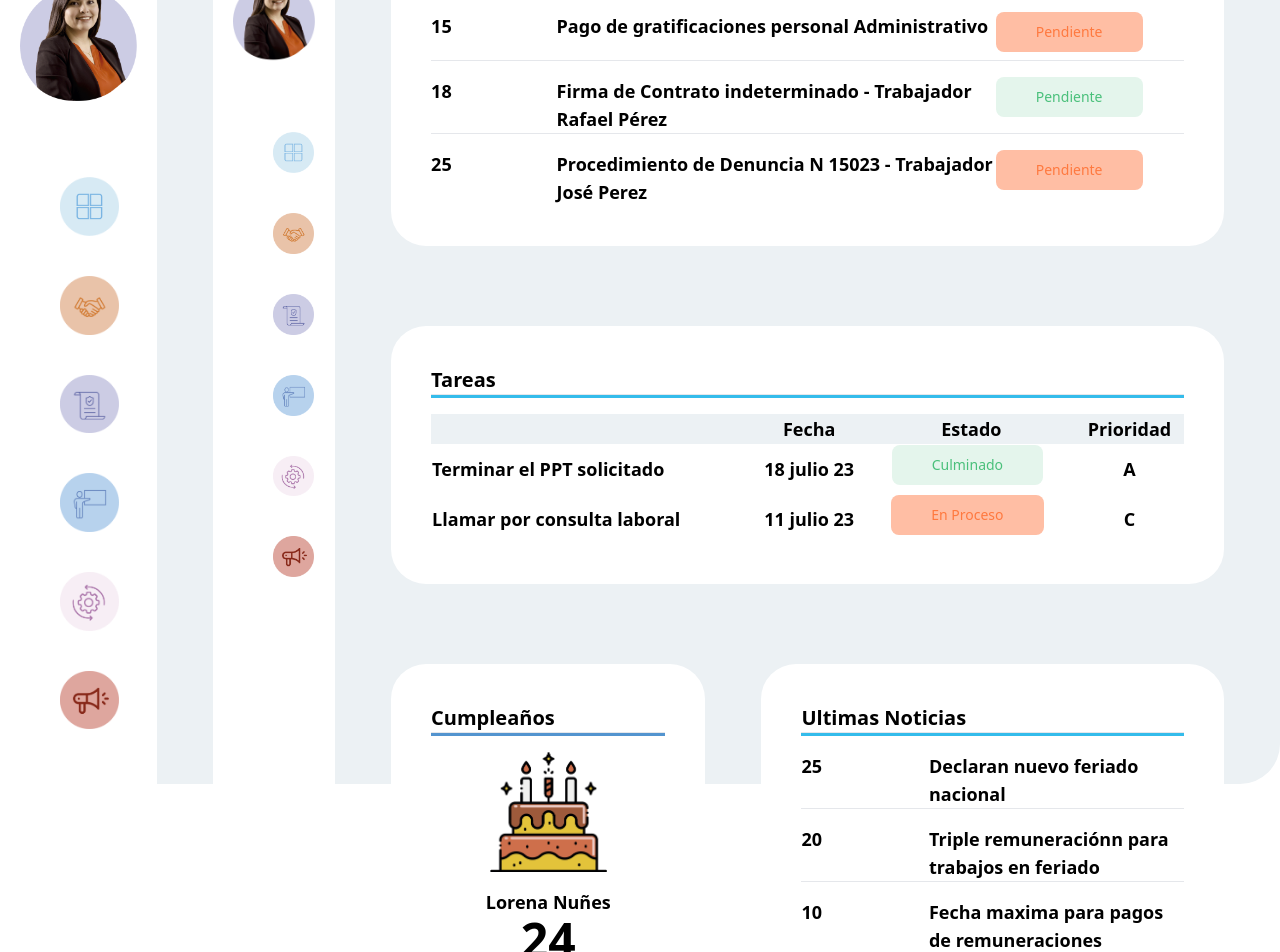
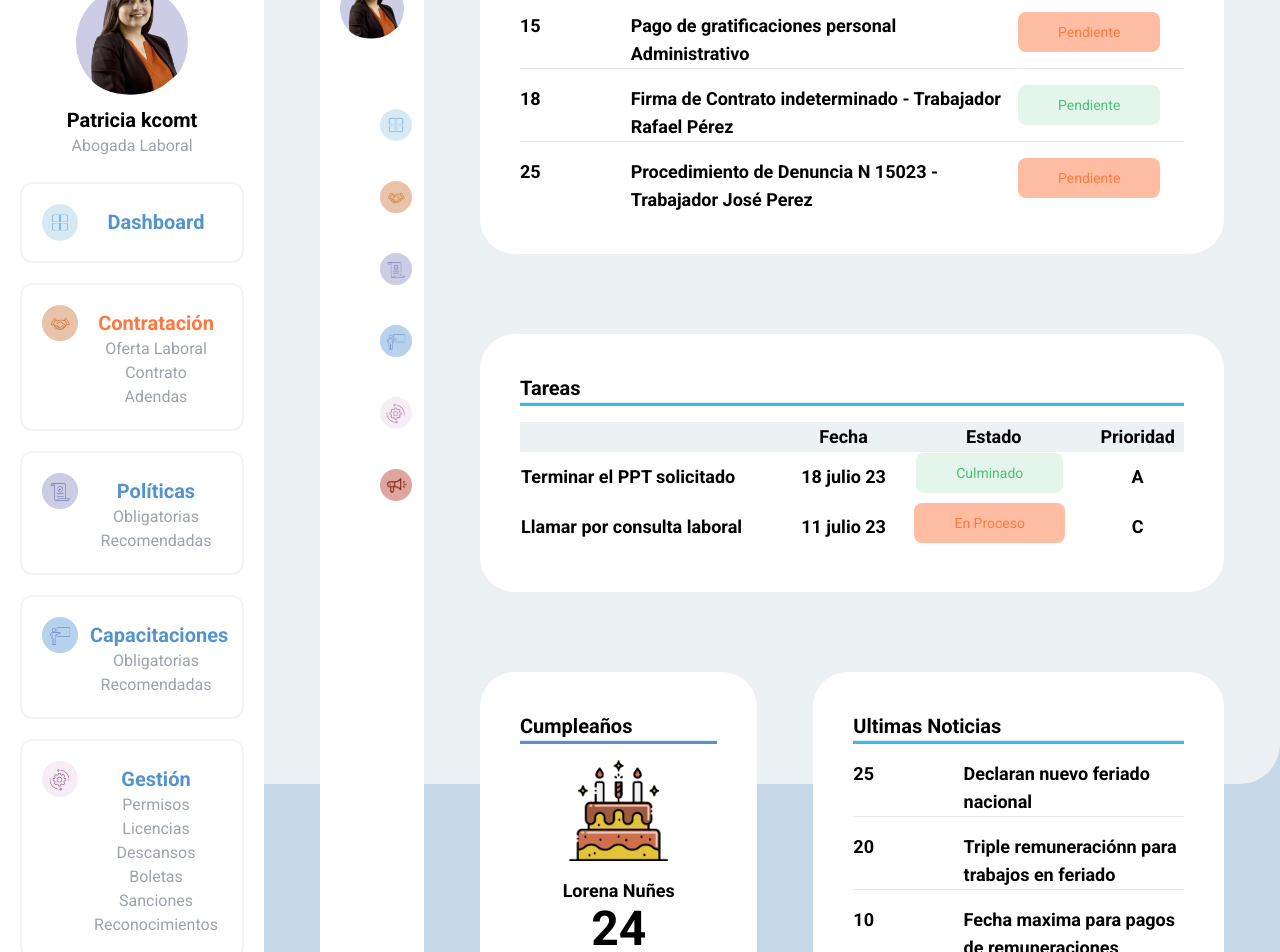
Before and after one commit to smartdesarrollador/front_digital, an Angular app: page /test/maqueta in a window 1280 px wide. Shown: the part 300-1252 px from the top of the page. Built offline with nearby package versions, Linux system fonts and the light colour scheme.

Commit message:
Sidebar maqueta test

```diff
--- a/src/app/app.component.html
+++ b/src/app/app.component.html
@@ -7,23 +7,26 @@
 <app-navbar></app-navbar>
 
 <section>
-    <div class="container fixed top-100 left-0 right-0 bg-gris_claro h-[900px] rounded-r-[40px] -z-10 mt-10">
+  <div
+    class="container fixed top-100 left-0 right-0 bg-gris_claro h-[900px] rounded-r-[40px] -z-10 mt-10"
+  >
     <div class="grid"></div>
   </div>
 </section>
 <aside></aside>
 <section>
   <div class="container">
-        <div class="grid grid-cols-12">
-            <div class="col-span-2">
-                <div class="bg-white mr-14 mt-20 gap-y-14 py-10 px-5 rounded-[35px] h-full">
+    <div class="grid sm:grid-cols-8 md:grid-cols-12">
+      <div class="sm:col-span-2 md:col-span-3">
+        <div
+          class="bg-white mr-14 mt-20 gap-y-14 py-10 px-5 rounded-[35px] h-full"
+        >
           <app-sidebar></app-sidebar>
         </div>
       </div>
-            <div class="col-span-10">
+      <div class="sm:col-span-6 md:col-span-9">
         <router-outlet></router-outlet>
       </div>
     </div>
-
   </div>
 </section>
--- a/src/app/test/maqueta/contratacion/contrato/contrato.component.html
+++ b/src/app/test/maqueta/contratacion/contrato/contrato.component.html
@@ -1,12 +1,6 @@
 <div class="grid grid-cols-1">
-    <div class="bg-white mr-14 mt-20 gap-y-14 p-10 rounded-[35px]">
-        <h2 class="text-xl font-bold">Contratos</h2>
-        <hr class="bg-celeste h-1" />
-
-
-
-
-
-
-    </div>
+  <div class="bg-white mr-14 mt-20 gap-y-14 p-10 rounded-[35px]">
+    <h2 class="titulo-naranja">Contratos</h2>
+    <hr class="bg-naranja h-1" />
+  </div>
 </div>
--- a/src/app/test/maqueta/dashboard/dashboard.component.html
+++ b/src/app/test/maqueta/dashboard/dashboard.component.html
@@ -11,10 +11,7 @@
         <h2>Pago de gratificaciones personal Administrativo</h2>
       </div>
       <div class="col-span-3">
-                <button type="button"
-                    class="text-naranja bg-naranja_claro hover:bg-naranja hover:text-white focus:ring-4 focus:ring-blue-300 font-medium rounded-lg text-sm px-10 py-2.5 mr-2 mb-2 focus:outline-none">
-                    Pendiente
-                </button>
+        <button type="button" class="boton-naranja">Pendiente</button>
       </div>
     </div>
     <hr />
@@ -23,15 +20,10 @@
         <h2 class="">18</h2>
       </div>
       <div class="col-span-7 font-bold text-lg">
-                <h2>
-                    Firma de Contrato indeterminado - Trabajador Rafael Pérez
-                </h2>
+        <h2>Firma de Contrato indeterminado - Trabajador Rafael Pérez</h2>
       </div>
       <div class="col-span-3">
-                <button type="button"
-                    class="text-verde bg-verde_claro hover:bg-verde hover:text-white focus:ring-4 focus:ring-blue-300 font-medium rounded-lg text-sm px-10 py-2.5 mr-2 mb-2 focus:outline-none">
-                    Pendiente
-                </button>
+        <button type="button" class="boton-verde">Pendiente</button>
       </div>
     </div>
     <hr />
@@ -40,15 +32,10 @@
         <h2 class="">25</h2>
       </div>
       <div class="col-span-7 font-bold text-lg">
-                <h2>
-                    Procedimiento de Denuncia N 15023 - Trabajador José Perez
-                </h2>
+        <h2>Procedimiento de Denuncia N 15023 - Trabajador José Perez</h2>
       </div>
       <div class="col-span-3">
-                <button type="button"
-                    class="text-naranja bg-naranja_claro hover:bg-naranja hover:text-white focus:ring-4 focus:ring-blue-300 font-medium rounded-lg text-sm px-10 py-2.5 mr-2 mb-2 focus:outline-none">
-                    Pendiente
-                </button>
+        <button type="button" class="boton-naranja">Pendiente</button>
       </div>
     </div>
   </div>
@@ -71,10 +58,7 @@
           <td>Terminar el PPT solicitado</td>
           <td class="text-center">18 julio 23</td>
           <td class="flex justify-center">
-                        <button type="button"
-                            class="text-verde bg-verde_claro hover:bg-verde hover:text-white focus:ring-4 focus:ring-blue-300 font-medium rounded-lg text-sm px-10 py-2.5 mr-2 mb-2 focus:outline-none">
-                            Culminado
-                        </button>
+            <button type="button" class="boton-verde">Culminado</button>
           </td>
           <td class="text-center">A</td>
         </tr>
@@ -82,10 +66,7 @@
           <td>Llamar por consulta laboral</td>
           <td class="text-center">11 julio 23</td>
           <td class="flex justify-center">
-                        <button type="button"
-                            class="text-naranja bg-naranja_claro hover:bg-naranja hover:text-white focus:ring-4 focus:ring-blue-300 font-medium rounded-lg text-sm px-10 py-2.5 mr-2 mb-2 focus:outline-none">
-                            En Proceso
-                        </button>
+            <button type="button" class="boton-naranja">En Proceso</button>
           </td>
           <td class="text-center">C</td>
         </tr>
@@ -104,9 +85,7 @@
         </div>
         <div class="font-bold text-lg text-center">Lorena Nuñes</div>
         <div class="font-bold text-5xl text-center">24</div>
-                <div class="font-bold text-2xl text-center text-azul">
-                    AGOSTO
-                </div>
+        <div class="font-bold text-2xl text-center text-azul">AGOSTO</div>
       </div>
     </div>
   </div>
--- a/src/app/test/shared/components/navbar/navbar.component.html
+++ b/src/app/test/shared/components/navbar/navbar.component.html
@@ -1,30 +1,51 @@
 <section class="bg-azul w-full h-36 rounded-b-[35px]">
   <div class="container">
-        <div class="grid grid-cols-12">
-            <div class="col-span-2"></div>
-            <div class="col-span-4 mt-10">
+    <div class="grid sm:grid-cols-4 md:grid-cols-8 lg:grid-cols-12">
+      <div class="sm:hidden md:inline-block md:col-span-1 lg:col-span-2"></div>
+      <div class="sm:col-span-2 md:col-span-3 lg:col-span-4 mt-10">
         <form>
-                    <label for="default-search"
-                        class="mb-2 text-sm font-medium text-gray-900 sr-only dark:text-white">Search</label>
+          <label
+            for="default-search"
+            class="mb-2 text-sm font-medium text-gray-900 sr-only dark:text-white"
+            >Search</label
+          >
           <div class="relative">
-                        <input type="search" id="default-search"
+            <input
+              type="search"
+              id="default-search"
               class="block w-full p-4 pl-10 text-sm text-gray-900 bg-white rounded-full mt-10"
-                            placeholder="Buscar ..." required />
-                        <button type="submit"
-                            class="text-white absolute -right-3 bottom-0 bg-celeste hover:bg-azul rounded-full pt-7 pb-7 pl-10 pr-10">
-                            <div class="absolute inset-y-0 left-0 flex items-center pl-7 pointer-events-none">
-                                <svg class="w-4 h-4 text-white" aria-hidden="true" xmlns="http://www.w3.org/2000/svg"
-                                    fill="none" viewBox="0 0 20 20">
-                                    <path stroke="currentColor" stroke-linecap="round" stroke-linejoin="round"
-                                        stroke-width="2" d="m19 19-4-4m0-7A7 7 0 1 1 1 8a7 7 0 0 1 14 0Z" />
+              placeholder="Buscar ..."
+              required
+            />
+            <button
+              type="submit"
+              class="text-white absolute -right-3 bottom-0 bg-celeste hover:bg-azul rounded-full pt-7 pb-7 pl-10 pr-10"
+            >
+              <div
+                class="absolute inset-y-0 left-0 flex items-center pl-7 pointer-events-none"
+              >
+                <svg
+                  class="w-4 h-4 text-white"
+                  aria-hidden="true"
+                  xmlns="http://www.w3.org/2000/svg"
+                  fill="none"
+                  viewBox="0 0 20 20"
+                >
+                  <path
+                    stroke="currentColor"
+                    stroke-linecap="round"
+                    stroke-linejoin="round"
+                    stroke-width="2"
+                    d="m19 19-4-4m0-7A7 7 0 1 1 1 8a7 7 0 0 1 14 0Z"
+                  />
                 </svg>
               </div>
             </button>
           </div>
         </form>
       </div>
-            <div class="col-span-2"></div>
-            <div class="col-span-4 mt-5">
+      <div class="sm:hidden md:inline-block md:col-span-1 lg:col-span-2"></div>
+      <div class="hidden sm:block md:col-span-3 lg:col-span-4 mt-5">
         <div class="grid grid-cols-8">
           <div class="col-span-2"></div>
           <div class="col-span-2">
@@ -35,7 +56,7 @@
             <div>LABOR</div>
             <div>SCAN</div>
           </div>
-                    <div class="col-span-2"></div>
+          <div class="col-span-2 md:col-span-1"></div>
         </div>
       </div>
     </div>
--- a/src/app/test/shared/components/sidebar/sidebar.component.html
+++ b/src/app/test/shared/components/sidebar/sidebar.component.html
@@ -1,4 +1,4 @@
-<img src="assets/images/img1.png" class="" />
+<!-- <img src="assets/images/img1.png" class="" />
 <br />
 <a routerLink="/test/maqueta/dashboard"><img class="w-1/2 mt-10 ml-10" src="assets/images/img7.png" /></a>
 
@@ -10,4 +10,106 @@
 
 <img class="w-1/2 mt-10 ml-10" src="assets/images/img3.png" />
 
-<img class="w-1/2 mt-10 ml-10" src="assets/images/img2.png" />
+<img class="w-1/2 mt-10 ml-10" src="assets/images/img2.png" /> -->
+
+<div class="flex justify-center">
+  <img src="assets/images/img1.png" class="w-28" />
+</div>
+<p class="subtitulo text-center">Patricia kcomt</p>
+<p class="texto-gris text-center">Abogada Laboral</p>
+
+<br />
+
+<div class="border-2 border-gray-100 rounded-xl p-5">
+  <div class="grid grid-cols-4 gap-3">
+    <div class="text-center">
+      <img class="" src="assets/images/img7.png" />
+    </div>
+    <div class="col-span-3 text-center pt-1">
+      <a routerLink="/test/maqueta/dashboard">
+        <h4 class="subtitulo-azul">Dashboard</h4>
+      </a>
+    </div>
+  </div>
+</div>
+
+<div class="border-2 border-gray-100 rounded-xl p-5 mt-5">
+  <div class="grid grid-cols-4 gap-3">
+    <div class="text-center">
+      <img class="" src="assets/images/img6.png" />
+    </div>
+    <div class="col-span-3 text-center pt-1">
+      <h4 class="subtitulo-naranja">Contratación</h4>
+      <p class="texto-gris">Oferta Laboral</p>
+      <a routerLink="/test/maqueta/contratacion/contrato">
+        <p class="texto-gris">Contrato</p>
+      </a>
+      <p class="texto-gris">Adendas</p>
+    </div>
+  </div>
+</div>
+
+<div class="border-2 border-gray-100 rounded-xl p-5 mt-5">
+  <div class="grid grid-cols-4 gap-3">
+    <div class="text-center">
+      <img class="" src="assets/images/img5.png" />
+    </div>
+    <div class="col-span-3 text-center pt-1">
+      <h4 class="subtitulo-azul">Políticas</h4>
+      <p class="texto-gris">Obligatorias</p>
+      <a routerLink="">
+        <p class="texto-gris">Recomendadas</p>
+      </a>
+    </div>
+  </div>
+</div>
+
+<div class="border-2 border-gray-100 rounded-xl p-5 mt-5">
+  <div class="grid grid-cols-4 gap-3">
+    <div class="text-center">
+      <img class="" src="assets/images/img4.png" />
+    </div>
+    <div class="col-span-3 text-center pt-1">
+      <h4 class="subtitulo-azul">Capacitaciones</h4>
+      <p class="texto-gris">Obligatorias</p>
+      <a routerLink="">
+        <p class="texto-gris">Recomendadas</p>
+      </a>
+    </div>
+  </div>
+</div>
+
+<div class="border-2 border-gray-100 rounded-xl p-5 mt-5">
+  <div class="grid grid-cols-4 gap-3">
+    <div class="text-center">
+      <img class="" src="assets/images/img3.png" />
+    </div>
+    <div class="col-span-3 text-center pt-1">
+      <h4 class="subtitulo-azul">Gestión</h4>
+      <p class="texto-gris">Permisos</p>
+      <a routerLink="">
+        <p class="texto-gris">Licencias</p>
+      </a>
+      <p class="texto-gris">Descansos</p>
+      <p class="texto-gris">Boletas</p>
+      <p class="texto-gris">Sanciones</p>
+      <p class="texto-gris">Reconocimientos</p>
+    </div>
+  </div>
+</div>
+
+<div class="border-2 border-gray-100 rounded-xl p-5 mt-5">
+  <div class="grid grid-cols-4 gap-3">
+    <div class="text-center">
+      <img class="" src="assets/images/img2.png" />
+    </div>
+    <div class="col-span-3 text-center pt-1">
+      <h4 class="subtitulo-azul">Denuncias</h4>
+      <p class="texto-gris">Registro Denuncia</p>
+      <a routerLink="">
+        <p class="texto-gris">Control del Proceso</p>
+        <p class="texto-gris">Consulta de Denuncia</p>
+      </a>
+    </div>
+  </div>
+</div>
--- a/src/index.html
+++ b/src/index.html
@@ -1,13 +1,25 @@
-<!doctype html>
+<!DOCTYPE html>
 <html lang="en">
-<head>
-  <meta charset="utf-8">
-  <title>MyPrimerProyAngular</title>
-  <base href="/">
-  <meta name="viewport" content="width=device-width, initial-scale=1">
-  <link rel="icon" type="image/x-icon" href="favicon.ico">
-</head>
-<body>
-  <app-root></app-root>
-</body>
+  <head>
+    <meta charset="utf-8" />
+    <title>MyPrimerProyAngular</title>
+    <base href="/" />
+    <meta name="viewport" content="width=device-width, initial-scale=1" />
+    <link rel="icon" type="image/x-icon" href="favicon.ico" />
+
+    <link rel="preconnect" href="https://fonts.googleapis.com" />
+    <link rel="preconnect" href="https://fonts.gstatic.com" crossorigin />
+    <link
+      href="https://fonts.googleapis.com/css2?family=Roboto:wght@300;400;700;900&display=swap"
+      rel="stylesheet"
+    />
+
+    <link
+      href="https://fonts.googleapis.com/css2?family=Gloria+Hallelujah&display=swap"
+      rel="stylesheet"
+    />
+  </head>
+  <body class="font-roboto">
+    <app-root></app-root>
+  </body>
 </html>
--- a/src/styles.css
+++ b/src/styles.css
@@ -3,6 +3,64 @@
 @tailwind components;
 @tailwind utilities;
 
-/* body {
+body {
   background-color: #c6d8e7;
-} */
+}
+
+@layer components {
+  .boton-naranja {
+    @apply text-naranja bg-naranja_claro hover:bg-naranja hover:text-white focus:ring-4 focus:ring-blue-300 font-medium rounded-lg text-sm px-10 py-2.5 mr-2 mb-2 focus:outline-none;
+  }
+
+  .boton-verde {
+    @apply text-verde bg-verde_claro hover:bg-verde hover:text-white focus:ring-4 focus:ring-blue-300 font-medium rounded-lg text-sm px-10 py-2.5 mr-2 mb-2 focus:outline-none;
+  }
+
+  .titulo {
+    @apply text-2xl font-bold;
+  }
+
+  .subtitulo {
+    @apply text-xl font-bold;
+  }
+
+  .texto {
+    @apply text-base font-normal;
+  }
+
+  .titulo-azul {
+    @apply text-2xl font-bold text-azul;
+  }
+
+  .subtitulo-azul {
+    @apply text-xl font-bold text-azul;
+  }
+
+  .texto-azul {
+    @apply text-base font-normal text-azul;
+  }
+
+  .titulo-naranja {
+    @apply text-2xl font-bold text-naranja;
+  }
+
+  .subtitulo-naranja {
+    @apply text-xl font-bold text-naranja;
+  }
+
+  .texto-naranja {
+    @apply text-base font-normal text-naranja;
+  }
+
+  .titulo-gris {
+    @apply text-2xl font-bold text-gray-400;
+  }
+
+  .subtitulo-gris {
+    @apply text-xl font-bold text-gray-400;
+  }
+
+  .texto-gris {
+    @apply text-base font-normal text-gray-400;
+  }
+}
--- a/tailwind.config.js
+++ b/tailwind.config.js
@@ -19,6 +19,7 @@ module.exports = {
       },
       fontFamily: {
         test_fuente: ["Gloria Hallelujah", "cursive"],
+        roboto: ["Roboto", "sans-serif"],
       },
     },
   },
```
Lines whose indentation alone changed are shown as unchanged.
